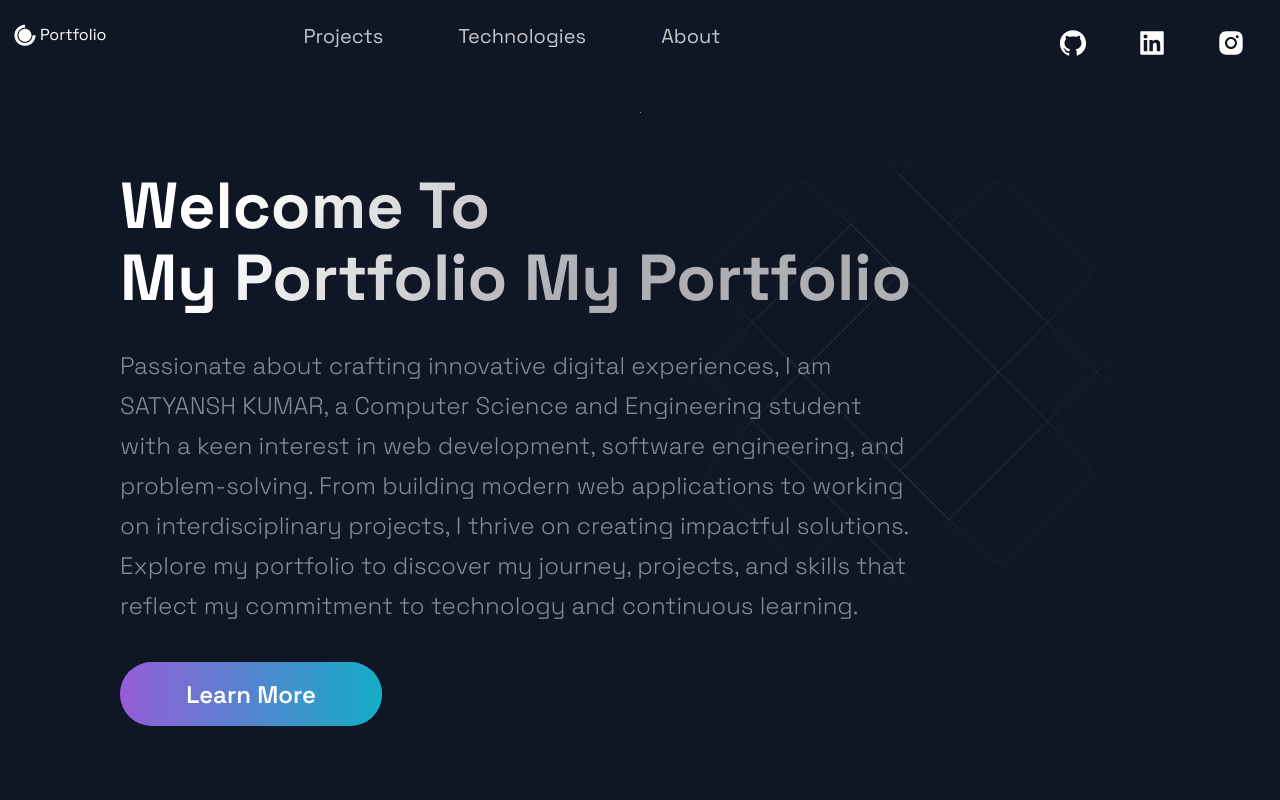
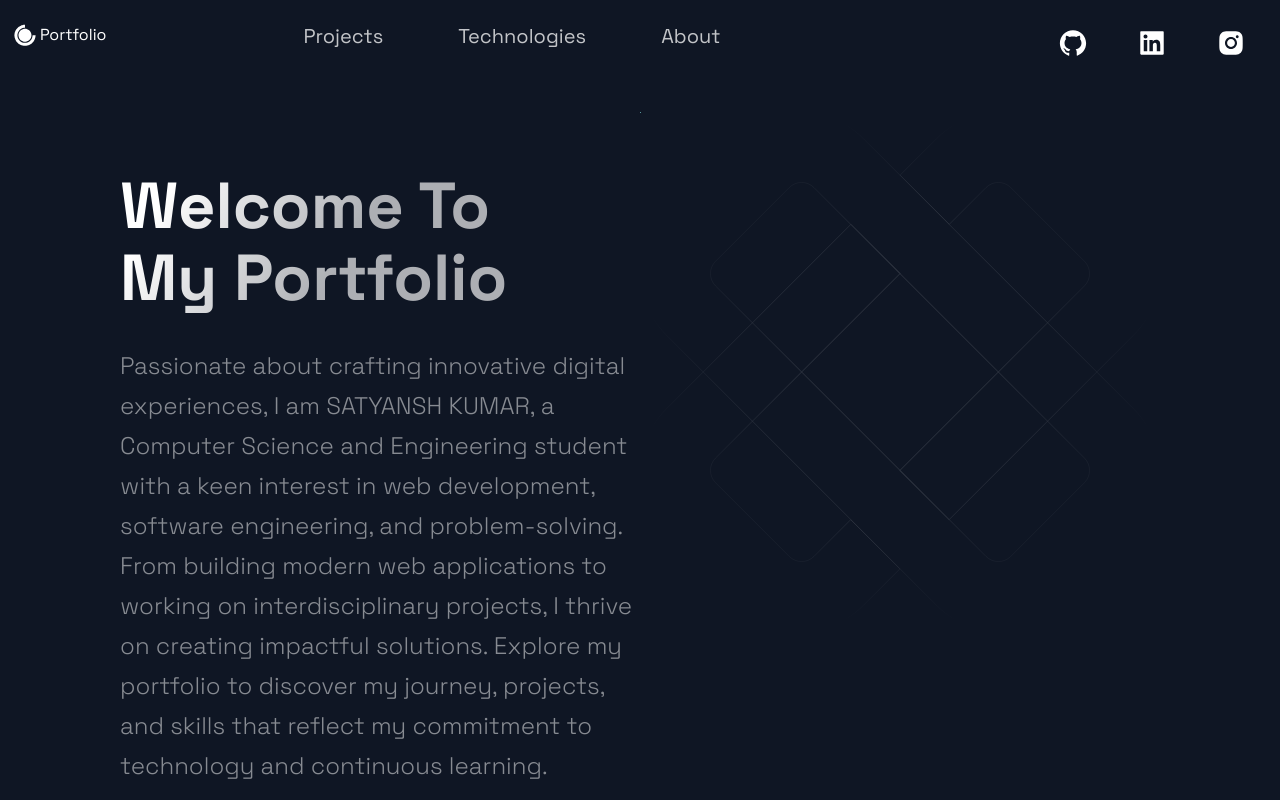
Before and after one commit to satyansh2003/portfolio, a Next.js app: page / in a window 1280 px wide. Shown: the top 800 px of the page. Built offline with nearby package versions, Linux system fonts and the light colour scheme.

Commit message:
Removed duplicate text in hero

```diff
--- a/src/components/Hero/Hero.js
+++ b/src/components/Hero/Hero.js
@@ -10,7 +10,6 @@ const Hero = () => (
       <SectionTitle main center>
         Welcome To <br/>
         My Portfolio
-        My Portfolio
       </SectionTitle>
       <SectionText>
       Passionate about crafting innovative digital experiences, I am SATYANSH KUMAR, a Computer Science and Engineering student with a keen interest in web development, software engineering, and problem-solving. From building modern web applications to working on interdisciplinary projects, I thrive on creating impactful solutions. Explore my portfolio to discover my journey, projects, and skills that reflect my commitment to technology and continuous learning.
```
